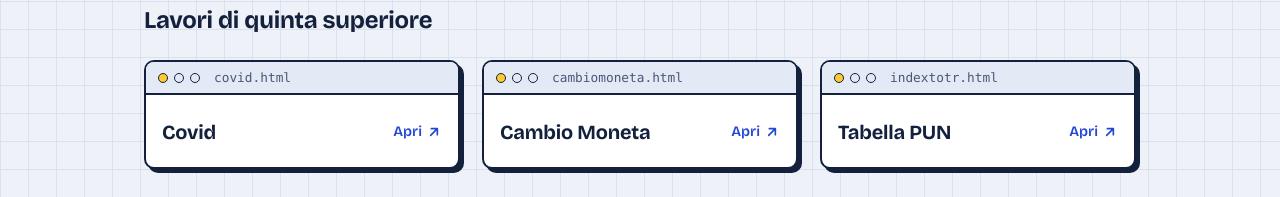
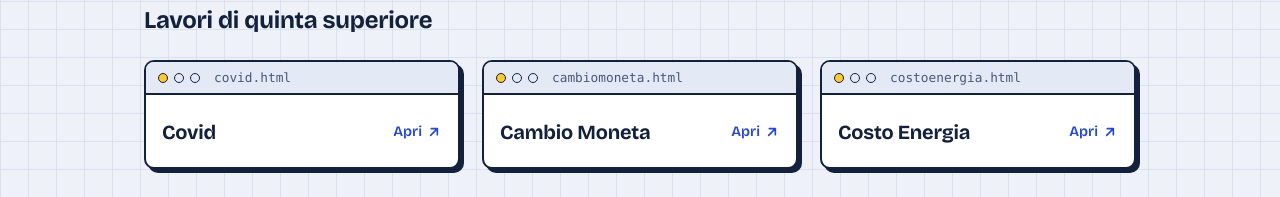
Before and after one commit to ValeFiorese/lavori-tps, a plain HTML site: page index.html in a window 1280 px wide. Shown: the part 839-1036 px from the top of the page. Drawn offline with nearby package versions, Linux system fonts and the light colour scheme.

Commit message:
Change link text from 'indextotr.html' to 'costoenergia.html'

```diff
--- a/index.html
+++ b/index.html
@@ -283,9 +283,9 @@
                     </li>
                     <li>
                         <a class="win" href="https://ValeFiorese.github.io/lavori-tps/indextotr.html" target="_blank" rel="noopener noreferrer">
-                            <div class="bar"><span class="dot"></span><span class="dot"></span><span class="dot"></span><span class="file">indextotr.html</span></div>
+                            <div class="bar"><span class="dot"></span><span class="dot"></span><span class="dot"></span><span class="file">costoenergia.html</span></div>
                             <div class="body">
-                                <span class="name">Tabella PUN</span>
+                                <span class="name">Costo Energia</span>
                                 <span class="open">Apri <svg viewBox="0 0 24 24" fill="none" stroke="currentColor" stroke-width="2.5" stroke-linecap="round" stroke-linejoin="round" aria-hidden="true"><path d="M7 17 17 7M8 7h9v9"/></svg><span class="sr">(si apre in una nuova scheda)</span></span>
                             </div>
                         </a>
```
